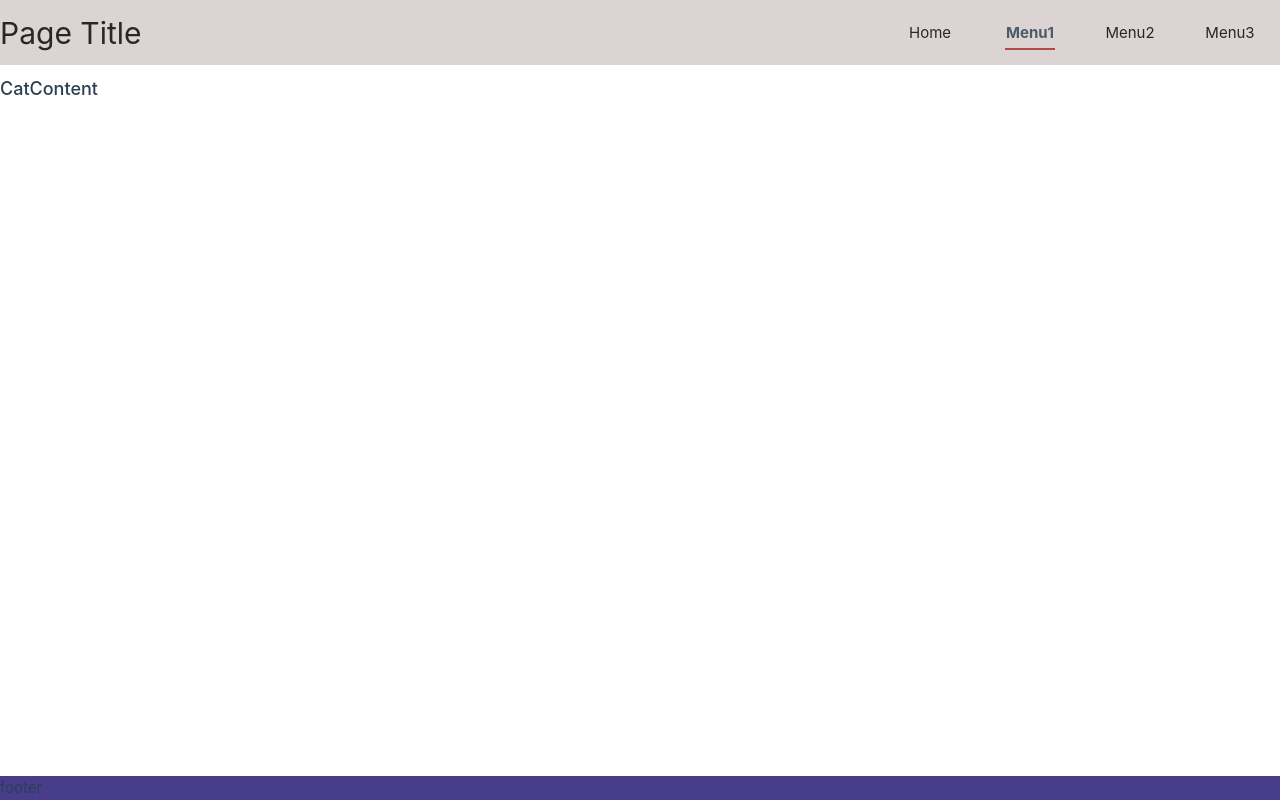
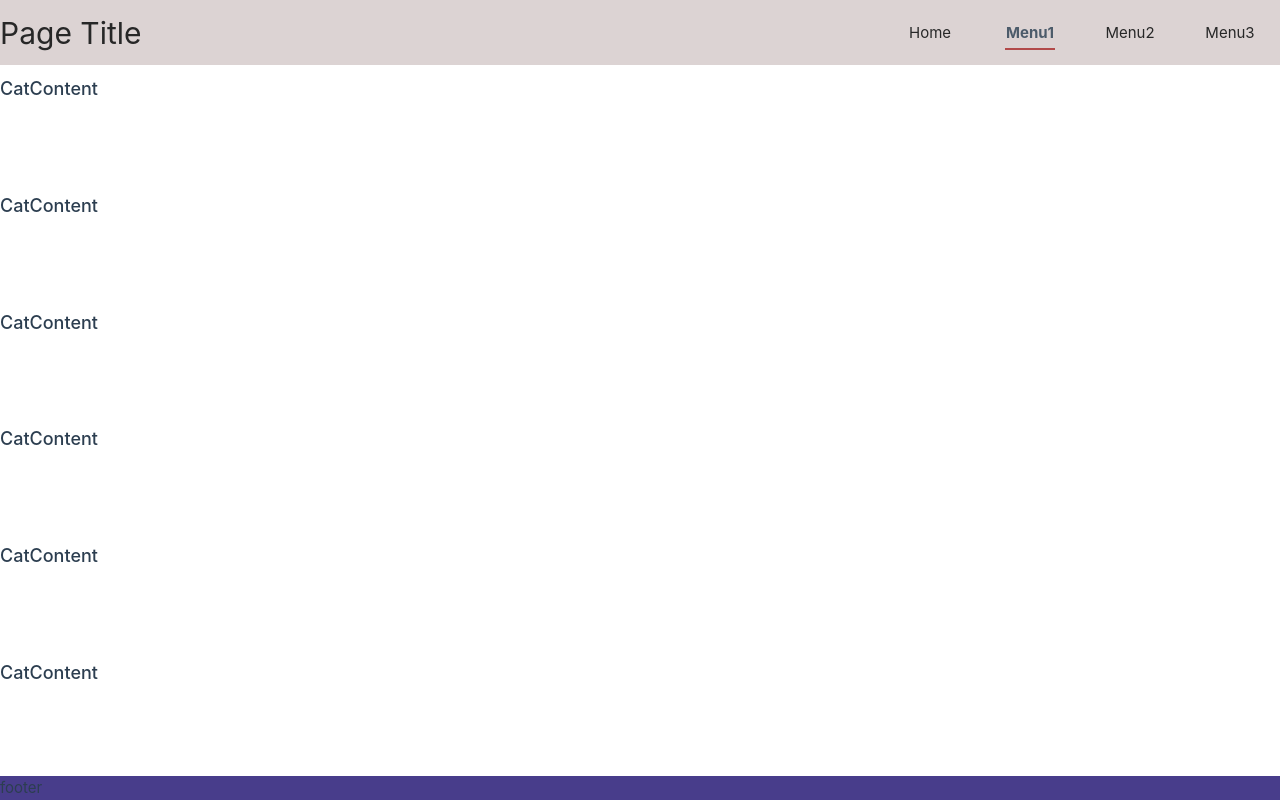
Before and after one commit to CheonBi/vue-app, a Vue app: page /cat in a window 1280 px wide. Built offline with nearby package versions, Linux system fonts and the light colour scheme.

Commit message:
header fix update 23.12.01

```diff
--- a/src/App.vue
+++ b/src/App.vue
@@ -7,7 +7,10 @@ import MainFooter from './components/MainFooter.vue'
 <template>
   <MainHeader/>
 
-  <RouterView/>
+  <div class="appwrapper">
+    <RouterView/>
+  </div>
+
 
   <MainFooter/>
 
--- a/src/assets/header.css
+++ b/src/assets/header.css
@@ -15,6 +15,22 @@ nav li:hover a{
     color: blue;
 }
 
+nav li a::after{
+    content: "";
+    position: absolute;
+    width: 100%;
+    height: 2px;
+    background-color: brown;
+    left: 0;
+    bottom: 0;
+    transform: scaleX(0);
+}
+
+nav li:hover a::after{
+    transform: scaleX(1);
+    transition: transform 250ms ease-in-out;
+}
+
 nav a.router-link-exact-active {
     color: var(--color-text);
     font-weight: bold;
@@ -28,6 +44,7 @@ nav a.router-link-exact-active::after{
     background-color: brown;
     left: 0;
     bottom: 0;
+    transform: scaleX(1);
 }
 
 nav ul {
--- a/src/assets/main.css
+++ b/src/assets/main.css
@@ -10,25 +10,29 @@
   font-weight: normal;
 }
 
-header.header {
+.menu {
   background-color: var(--vt-c-gray);
   display: flex;
   justify-content: space-between;
   color: white;
   height: 65px;
   align-items: center;
-  position: sticky;
-  top: 0;
+  /* position: sticky;
+  top: 0; */
   opacity: 0.85;
   backdrop-filter: blur(10px);
+}
 
+.appwrapper{
+  display: flex;
+  flex: 1;
 }
 
 .content{
   display: flex;
   flex: 1;
+  flex-direction: column;
   padding-top: 10px;
-
 }
 
 .main {
--- a/src/components/MainHeader.vue
+++ b/src/components/MainHeader.vue
@@ -1,5 +1,7 @@
 <template>
-    <header class="header">
+    <header>
+        <div class="header inner">
+            <div class="menu">
                 <h1 class="title">Page Title</h1>
                 <nav>
                     <ul>
@@ -19,7 +21,8 @@
                         </li>
                     </ul>
                 </nav>
-
+            </div>
+        </div>
     </header>
 </template>
 
--- a/src/views/CatContent.vue
+++ b/src/views/CatContent.vue
@@ -7,6 +7,28 @@
     <div class="main">
       CatContent
     </div>
+
+    <div class="main">
+      CatContent
+    </div>
+
+    <div class="main">
+      CatContent
+    </div>
+
+    <div class="main">
+      CatContent
+    </div>
+
+    <div class="main">
+      CatContent
+    </div>
+
+    <div class="main">
+      CatContent
+    </div>
+
+
   </div>
 
 </template>
--- a/src/views/HomeContent.vue
+++ b/src/views/HomeContent.vue
@@ -5,8 +5,7 @@
 <template>
   <div class="content">
     <div class="main">
-      How to Design Page? <br>
-      So Difficult;;
+      How to Design Page?
     </div>
   </div>
 </template>
```
Lines whose indentation alone changed are shown as unchanged.
